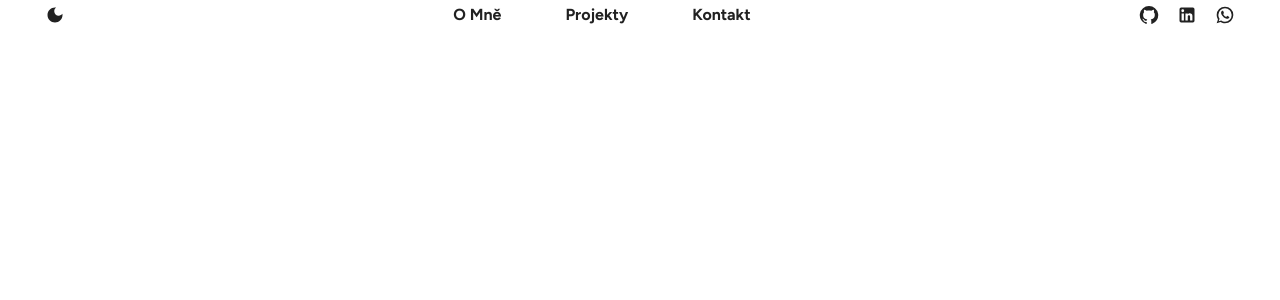
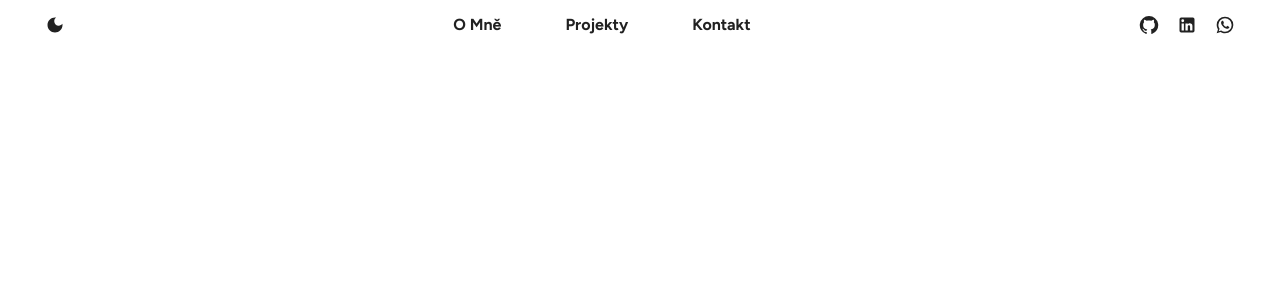
Before and after one commit to Veselyy/PortfolioWeb, a React (Vite) app: page / in a window 1280 px wide. Shown: the top 300 px of the page. Built offline with nearby package versions, Linux system fonts and the light colour scheme.

Commit message:
Update App component layout to include padding in the Container for improved spacing

```diff
--- a/src/App.tsx
+++ b/src/App.tsx
@@ -10,7 +10,7 @@ function App() {
       <CssBaseline enableColorScheme />
       <Container
         maxWidth={false}
-        sx={{ width: '95%', maxWidth: '1200px', marginInline: 'auto' }}
+        sx={{ width: '95%', maxWidth: '1200px', marginInline: 'auto', paddingBlock: '10px' }}
         disableGutters
       >
         <Navbar />
```
